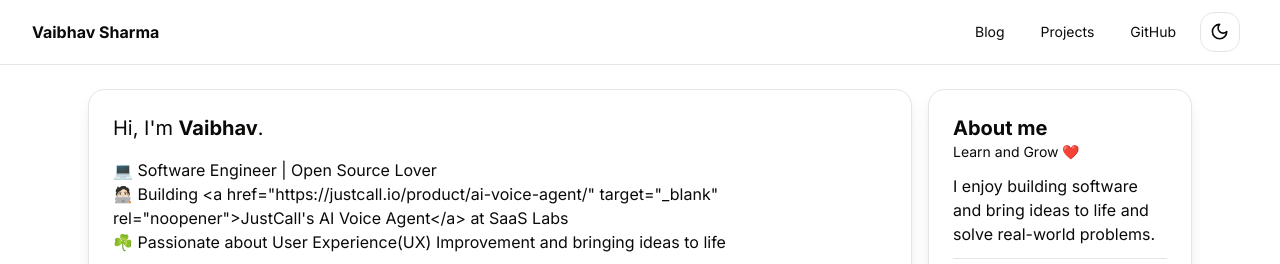
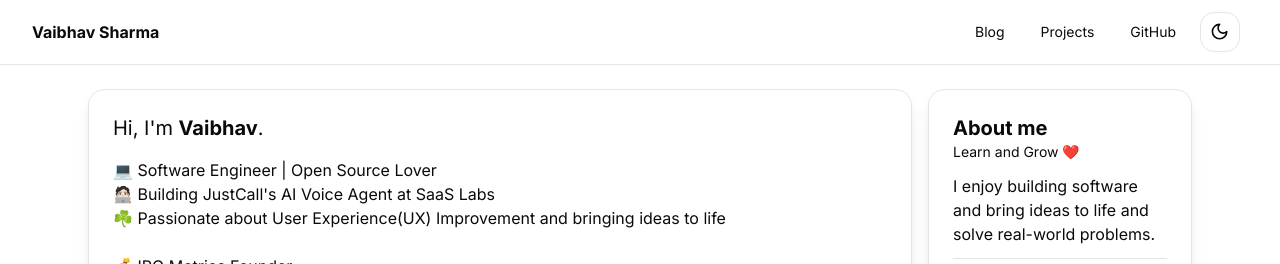
Before and after one commit to Vaibhav227/portfolio, an Astro site: page / in a window 1280 px wide. Shown: the top 264 px of the page. Built offline with nearby package versions, Linux system fonts and the light colour scheme; Astro itself is replaced by a stand-in of ours; a web font is replaced by a local one.

Commit message:
updated about

```diff
--- a/src/components/sections/IntroCard.astro
+++ b/src/components/sections/IntroCard.astro
@@ -24,7 +24,7 @@
               :
               <></>
             }
-            <li>{intro}</li>
+            <li set:html={intro}></li>
           </>
         ))}
       </ul>
```
